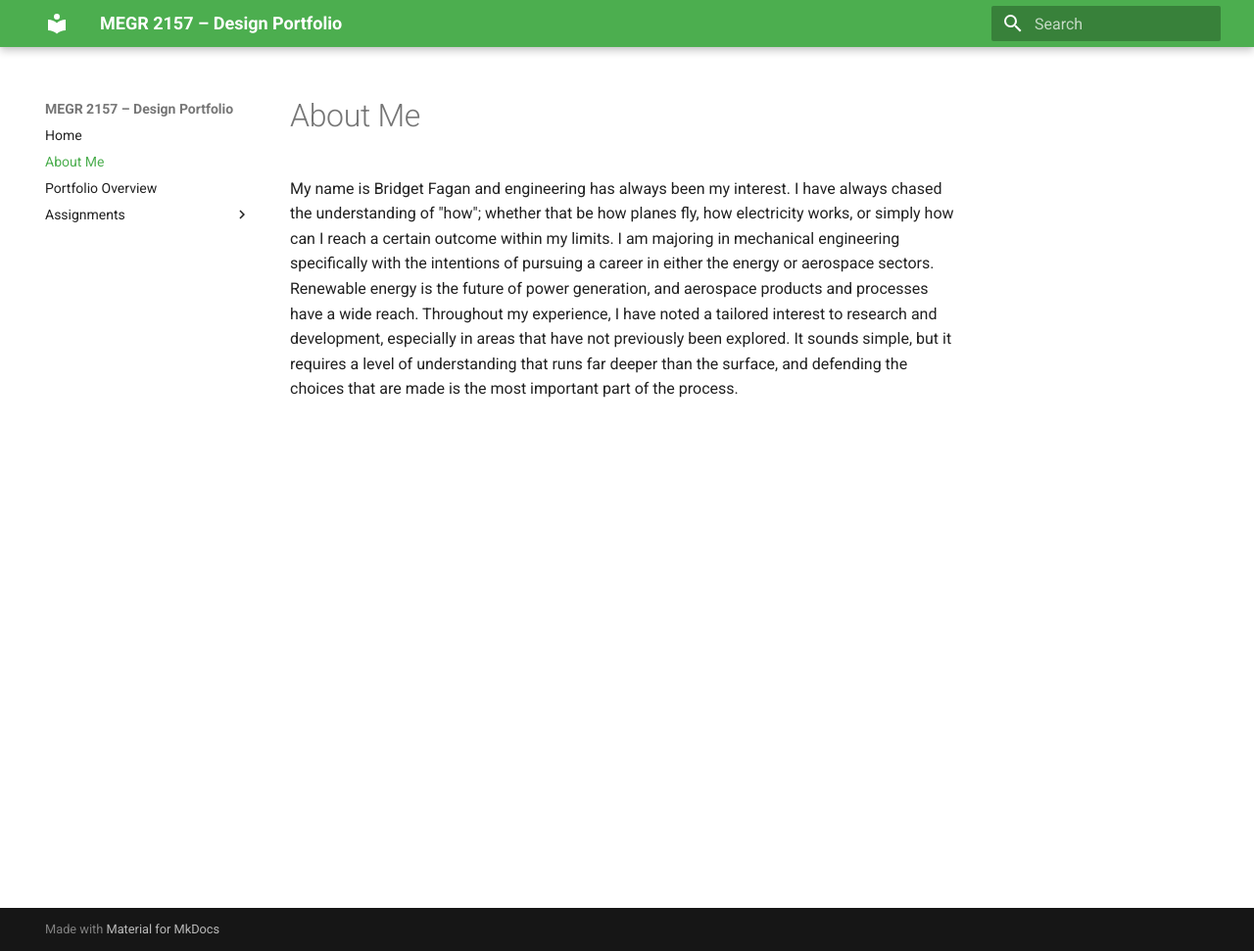
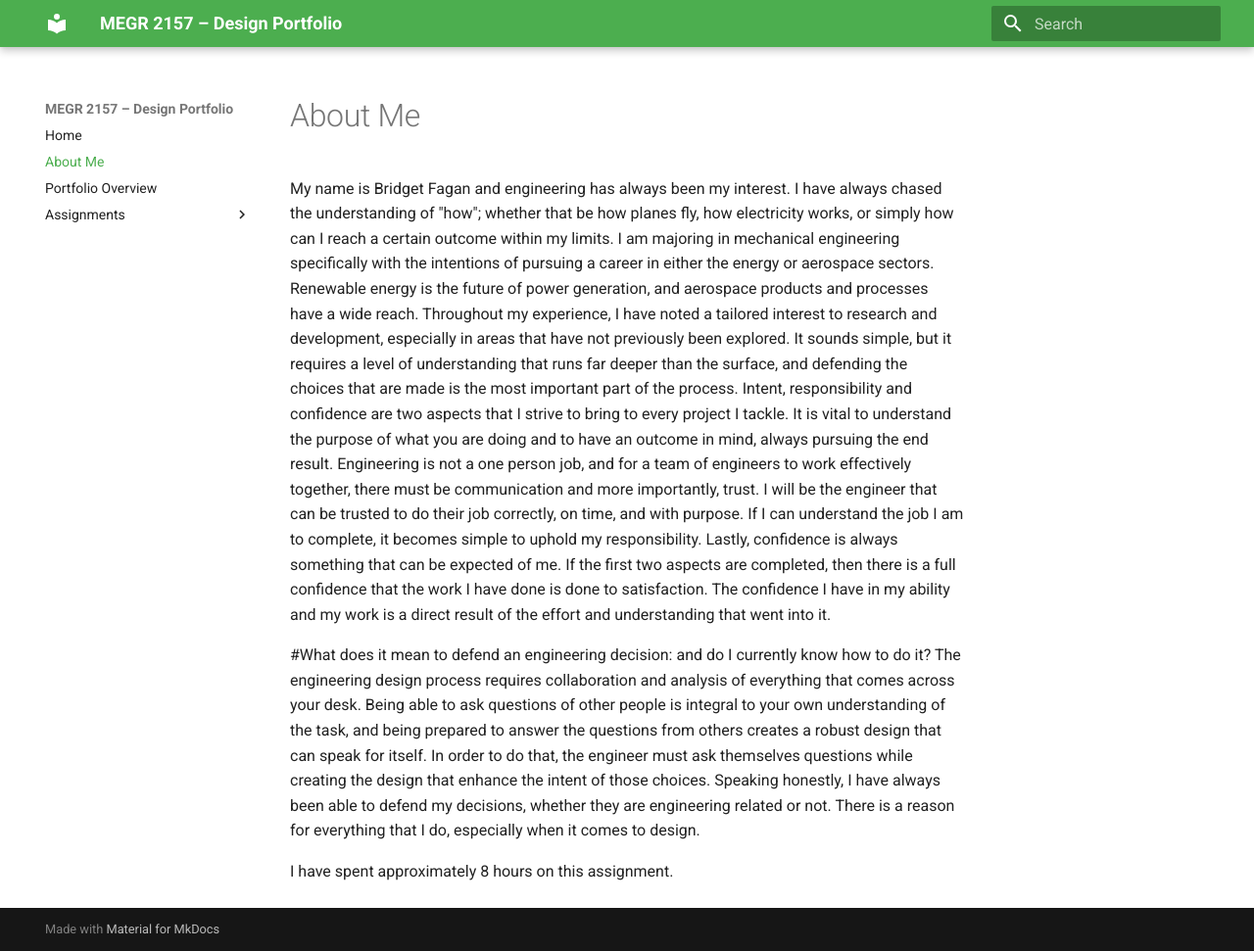
Before and after one commit to bfagan2/megr2156-portfolio, an MkDocs documentation site: the page built from docs/aboutme/index.md, in a window 1280 px wide and 971 px high. Shown: the whole window at 98% size. Built offline with MkDocs 1.6.1 and Material for MkDocs 9.7.7, drawn with Linux system fonts in a browser that asks for light colours.

Commit message:
Enhance 'About Me' section with personal insights
Expanded the 'About Me' section with additional insights on engineering principles and personal values.

```diff
--- a/docs/aboutme/index.md
+++ b/docs/aboutme/index.md
@@ -1,2 +1,8 @@
 #About Me
-My name is Bridget Fagan and engineering has always been my interest. I have always chased the understanding of "how"; whether that be how planes fly, how electricity works, or simply how can I reach a certain outcome within my limits. I am majoring in mechanical engineering specifically with the intentions of pursuing a career in either the energy or aerospace sectors. Renewable energy is the future of power generation, and aerospace products and processes have a wide reach. Throughout my experience, I have noted a tailored interest to research and development, especially in areas that have not previously been explored. It sounds simple, but it requires a level of understanding that runs far deeper than the surface, and defending the choices that are made is the most important part of the process.
+  My name is Bridget Fagan and engineering has always been my interest. I have always chased the understanding of "how"; whether that be how planes fly, how electricity works, or simply how can I reach a certain outcome within my limits. I am majoring in mechanical engineering specifically with the intentions of pursuing a career in either the energy or aerospace sectors. Renewable energy is the future of power generation, and aerospace products and processes have a wide reach. Throughout my experience, I have noted a tailored interest to research and development, especially in areas that have not previously been explored. It sounds simple, but it requires a level of understanding that runs far deeper than the surface, and defending the choices that are made is the most important part of the process.
+  Intent, responsibility and confidence are two aspects that I strive to bring to every project I tackle. It is vital to understand the purpose of what you are doing and to have an outcome in mind, always pursuing the end result. Engineering is not a one person job, and for a team of engineers to work effectively together, there must be communication and more importantly, trust. I will be the engineer that can be trusted to do their job correctly, on time, and with purpose. If I can understand the job I am to complete, it becomes simple to uphold my responsibility. Lastly, confidence is always something that can be expected of me. If the first two aspects are completed, then there is a full confidence that the work I have done is done to satisfaction. The confidence I have in my ability and my work is a direct result of the effort and understanding that went into it.
+
+  #What does it mean to defend an engineering decision: and do I currently know how to do it?
+  The engineering design process requires collaboration and analysis of everything that comes across your desk. Being able to ask questions of other people is integral to your own understanding of the task, and being prepared to answer the questions from others creates a robust design that can speak for itself. In order to do that, the engineer must ask themselves questions while creating the design that enhance the intent of those choices. Speaking honestly, I have always been able to defend my decisions, whether they are engineering related or not. There is a reason for everything that I do, especially when it comes to design.
+
+  I have spent approximately 8 hours on this assignment.
```
